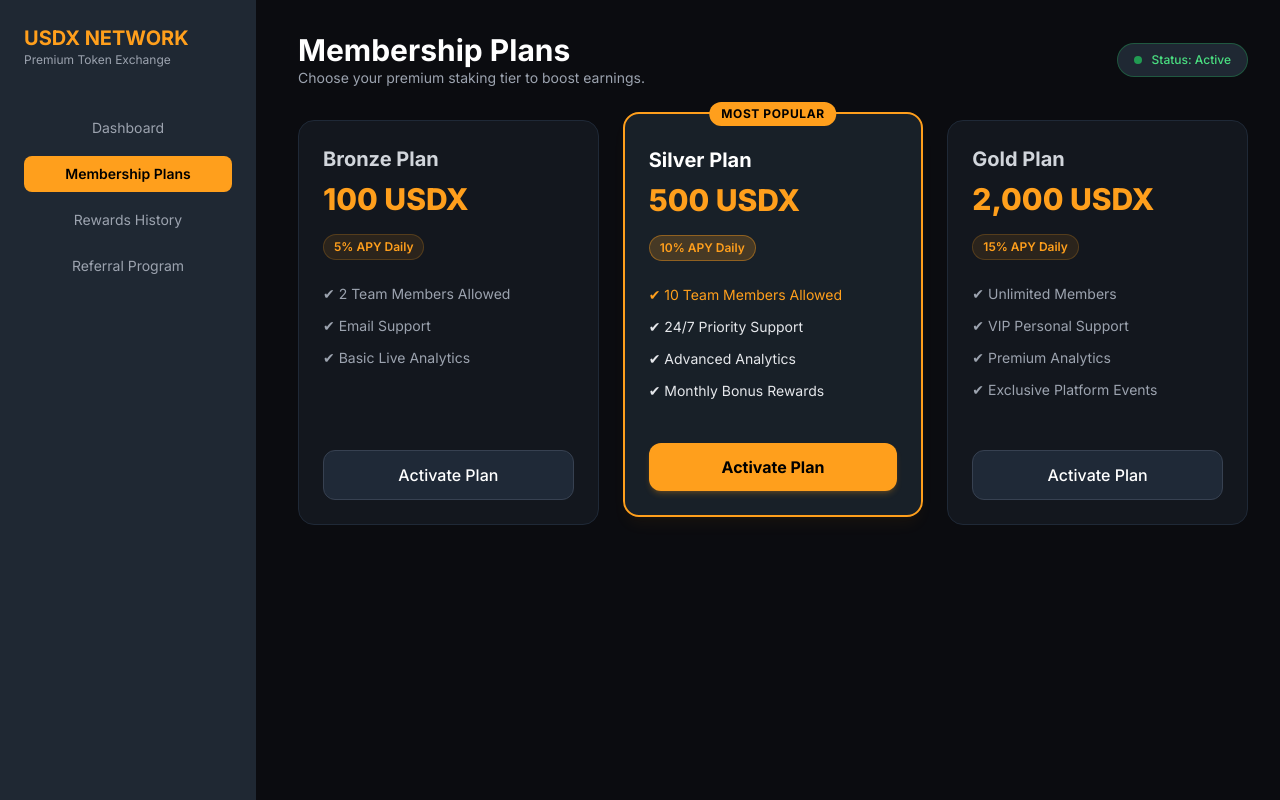
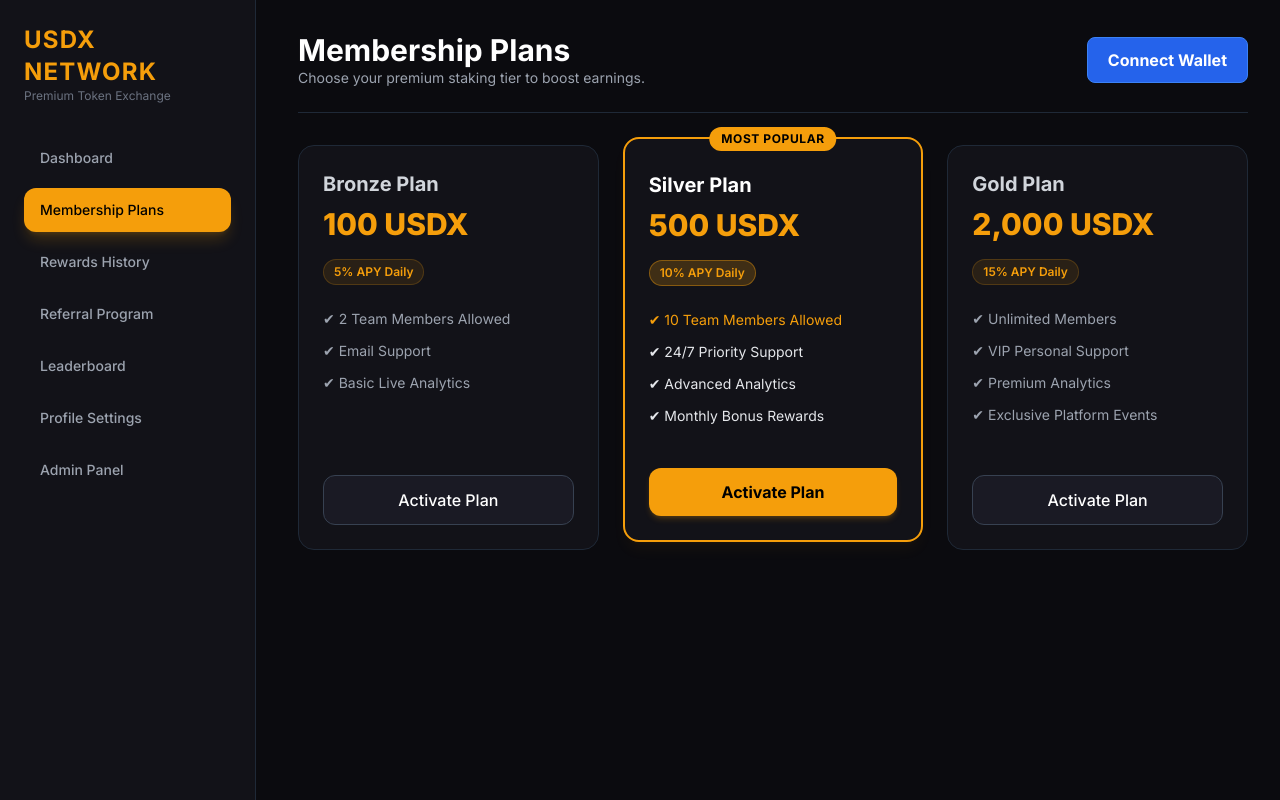
Before and after one commit to usdxofficialdev/-Dead-Token-Exchange-, a Next.js app: page /membership in a window 1280 px wide. Built offline with nearby package versions, Linux system fonts and the light colour scheme.

Commit message:
Update page.tsx

```diff
--- a/app/membership/page.tsx
+++ b/app/membership/page.tsx
@@ -1,61 +1,76 @@
 "use client";
 
 import React from "react";
-import Link from "next/link";
+import { useRouter } from "next/navigation";
+import LoginWallet from "../components/LoginWallet"; // <-- Asli wallet button import kiya
 
 export default function Membership() {
+  const router = useRouter();
+
+  // Dashboard jaisa hi menu items structure
+  const menuItems = [
+    { name: "Dashboard", route: "/dashboard", active: false },
+    { name: "Membership Plans", route: "/membership", active: true },
+    { name: "Rewards History", route: "/rewards", active: false },
+    { name: "Referral Program", route: "/referral", active: false },
+    { name: "Leaderboard", route: "/leaderboard", active: false },
+    { name: "Profile Settings", route: "/profile", active: false },
+    { name: "Admin Panel", route: "/admin", active: false },
+  ];
+
   return (
-    <div className="min-h-screen bg-[#0B0C10] text-white flex flex-col md:flex-row">
+    <div className="flex min-h-screen bg-[#0B0B0F] text-white">
 
-      {/* 1. SIDEBAR & BOTTOM NAV (SAME AS DASHBOARD) */}
-      <aside className="w-full md:w-64 bg-[#1F2833] p-4 md:p-6 flex flex-row md:flex-col justify-between md:justify-start gap-4 order-2 md:order-1 fixed bottom-0 md:relative z-50 md:z-0 border-t md:border-t-0 border-gray-800">
-        <div className="hidden md:block mb-8">
-          <h2 className="text-xl font-bold text-[#FF9F1C]">USDX NETWORK</h2>
-          <p className="text-xs text-gray-400">Premium Token Exchange</p>
+      {/* 1. SIDEBAR COMPONENT (MATCHING DASHBOARD PERFECTLY) */}
+      <aside className="w-64 border-r border-gray-800 bg-[#121218] p-6 hidden md:block">
+        <div className="mb-8">
+          <h1 className="text-2xl font-bold text-amber-500 tracking-wider">USDX NETWORK</h1>
+          <p className="text-xs text-gray-500">Premium Token Exchange</p>
         </div>
-
-        <nav className="flex flex-row md:flex-col gap-2 w-full justify-around md:justify-start overflow-x-auto md:overflow-visible pb-1 md:pb-0">
-          <Link href="/dashboard" className="text-gray-400 hover:text-white hover:bg-gray-800/50 px-4 py-2 rounded-lg text-sm min-w-max text-center transition-all">
-            Dashboard
-          </Link>
-          <Link href="/membership" className="bg-[#FF9F1C] text-black px-4 py-2 rounded-lg font-semibold text-sm min-w-max text-center transition-all">
-            Membership Plans
-          </Link>
-          <Link href="/rewards" className="text-gray-400 hover:text-white hover:bg-gray-800/50 px-4 py-2 rounded-lg text-sm min-w-max text-center transition-all">
-            Rewards History
-          </Link>
-          <Link href="/referral" className="text-gray-400 hover:text-white hover:bg-gray-800/50 px-4 py-2 rounded-lg text-sm min-w-max text-center transition-all">
-            Referral Program
-          </Link>
+        <nav className="space-y-2">
+          {menuItems.map((item, index) => (
+            <button
+              key={index}
+              onClick={() => router.push(item.route)}
+              className={`w-full text-left px-4 p-3 rounded-xl text-sm font-medium transition-all ${
+                item.active
+                  ? "bg-amber-500 text-black shadow-lg shadow-amber-500/20"
+                  : "text-gray-400 hover:bg-[#1A1A24] hover:text-white"
+              }`}
+            >
+              {item.name}
+            </button>
+          ))}
         </nav>
       </aside>
 
       {/* MAIN CONTENT AREA */}
-      <main className="flex-1 p-4 md:p-8 order-1 md:order-2 pb-24 md:pb-8">
+      <main className="flex-1 p-8">
 
-        {/* HEADER */}
-        <div className="flex flex-col sm:flex-row justify-between items-start sm:items-center gap-4 mb-8">
+        {/* HEADER - Isme se nakli state hata kar asli wallet button fit kiya hai */}
+        <header className="flex flex-wrap items-center justify-between border-b border-gray-800 pb-6 mb-8 gap-4">
           <div>
-            <h1 className="text-2xl md:text-3xl font-bold">Membership Plans</h1>
+            <h2 className="text-3xl font-bold">Membership Plans</h2>
             <p className="text-sm text-gray-400">Choose your premium staking tier to boost earnings.</p>
           </div>
-          <div className="flex items-center gap-2 bg-[#1F2833] px-4 py-2 rounded-full border border-green-500/30">
-            <span className="w-2 h-2 bg-green-500 rounded-full animate-pulse"></span>
-            <span className="text-xs text-green-400 font-medium">Status: Active</span>
+
+          {/* Right side mein asli working wallet connect button */}
+          <div>
+            <LoginWallet />
           </div>
-        </div>
+        </header>
 
-        {/* 2. MEMBERSHIP CARDS GRID (Mobile par 1, Desktop par 3) */}
+        {/* 2. MEMBERSHIP CARDS GRID */}
         <div className="grid grid-cols-1 md:grid-cols-3 gap-6 items-stretch">
 
           {/* Bronze Plan */}
-          <div className="bg-[#1F2833]/40 p-6 rounded-2xl border border-gray-800 flex flex-col justify-between hover:border-gray-700 transition-all">
+          <div className="bg-[#121218] p-6 rounded-2xl border border-gray-800 flex flex-col justify-between hover:border-gray-700 transition-all">
             <div>
               <h3 className="text-xl font-bold mb-2 text-gray-300">Bronze Plan</h3>
               <div className="mb-4">
-                <span className="text-3xl font-extrabold text-[#FF9F1C]">100 USDX</span>
+                <span className="text-3xl font-extrabold text-amber-500">100 USDX</span>
               </div>
-              <span className="inline-block bg-[#FF9F1C]/10 text-[#FF9F1C] text-xs font-semibold px-2.5 py-1 rounded-full mb-6 border border-[#FF9F1C]/20">
+              <span className="inline-block bg-amber-500/10 text-amber-500 text-xs font-semibold px-2.5 py-1 rounded-full mb-6 border border-amber-500/20">
                 5% APY Daily
               </span>
               <ul className="space-y-3 text-sm text-gray-400 mb-8">
@@ -64,44 +79,44 @@ export default function Membership() {
                 <li className="flex items-center gap-2">✔ Basic Live Analytics</li>
               </ul>
             </div>
-            <button className="w-full bg-gray-800 hover:bg-gray-700 text-white font-medium py-3 rounded-xl transition-all border border-gray-700">
+            <button className="w-full bg-[#1A1A24] hover:bg-gray-800 text-white font-medium py-3 rounded-xl transition-all border border-gray-700">
               Activate Plan
             </button>
           </div>
 
           {/* Silver Plan (Most Popular) */}
-          <div className="bg-[#1F2833]/70 p-6 rounded-2xl border-2 border-[#FF9F1C] flex flex-col justify-between relative shadow-lg shadow-[#FF9F1C]/5 transform md:-translate-y-2">
-            <span className="absolute -top-3 left-1/2 -translate-x-1/2 bg-[#FF9F1C] text-black text-xs font-bold px-3 py-1 rounded-full uppercase tracking-wider">
+          <div className="bg-[#121218] p-6 rounded-2xl border-2 border-amber-500 flex flex-col justify-between relative shadow-lg shadow-amber-500/5 transform md:-translate-y-2">
+            <span className="absolute -top-3 left-1/2 -translate-x-1/2 bg-amber-500 text-black text-xs font-bold px-3 py-1 rounded-full uppercase tracking-wider">
               MOST POPULAR
             </span>
             <div className="mt-2">
               <h3 className="text-xl font-bold mb-2 text-white">Silver Plan</h3>
               <div className="mb-4">
-                <span className="text-3xl font-extrabold text-[#FF9F1C]">500 USDX</span>
+                <span className="text-3xl font-extrabold text-amber-500">500 USDX</span>
               </div>
-              <span className="inline-block bg-[#FF9F1C]/20 text-[#FF9F1C] text-xs font-semibold px-2.5 py-1 rounded-full mb-6 border border-[#FF9F1C]/40">
+              <span className="inline-block bg-amber-500/20 text-amber-500 text-xs font-semibold px-2.5 py-1 rounded-full mb-6 border border-amber-500/40">
                 10% APY Daily
               </span>
               <ul className="space-y-3 text-sm text-gray-200 mb-8">
-                <li className="flex items-center gap-2 text-[#FF9F1C]">✔ 10 Team Members Allowed</li>
+                <li className="flex items-center gap-2 text-amber-500">✔ 10 Team Members Allowed</li>
                 <li className="flex items-center gap-2">✔ 24/7 Priority Support</li>
                 <li className="flex items-center gap-2">✔ Advanced Analytics</li>
                 <li className="flex items-center gap-2">✔ Monthly Bonus Rewards</li>
               </ul>
             </div>
-            <button className="w-full bg-[#FF9F1C] hover:bg-[#e08b14] text-black font-bold py-3 rounded-xl transition-all shadow-md shadow-[#FF9F1C]/20">
+            <button className="w-full bg-amber-500 hover:bg-amber-600 text-black font-bold py-3 rounded-xl transition-all shadow-md shadow-amber-500/20">
               Activate Plan
             </button>
           </div>
 
           {/* Gold Plan */}
-          <div className="bg-[#1F2833]/40 p-6 rounded-2xl border border-gray-800 flex flex-col justify-between hover:border-gray-700 transition-all">
+          <div className="bg-[#121218] p-6 rounded-2xl border border-gray-800 flex flex-col justify-between hover:border-gray-700 transition-all">
             <div>
               <h3 className="text-xl font-bold mb-2 text-gray-300">Gold Plan</h3>
               <div className="mb-4">
-                <span className="text-3xl font-extrabold text-[#FF9F1C]">2,000 USDX</span>
+                <span className="text-3xl font-extrabold text-amber-500">2,000 USDX</span>
               </div>
-              <span className="inline-block bg-[#FF9F1C]/10 text-[#FF9F1C] text-xs font-semibold px-2.5 py-1 rounded-full mb-6 border border-[#FF9F1C]/20">
+              <span className="inline-block bg-amber-500/10 text-amber-500 text-xs font-semibold px-2.5 py-1 rounded-full mb-6 border border-amber-500/20">
                 15% APY Daily
               </span>
               <ul className="space-y-3 text-sm text-gray-400 mb-8">
@@ -111,7 +126,7 @@ export default function Membership() {
                 <li className="flex items-center gap-2">✔ Exclusive Platform Events</li>
               </ul>
             </div>
-            <button className="w-full bg-gray-800 hover:bg-gray-700 text-white font-medium py-3 rounded-xl transition-all border border-gray-700">
+            <button className="w-full bg-[#1A1A24] hover:bg-gray-800 text-white font-medium py-3 rounded-xl transition-all border border-gray-700">
               Activate Plan
             </button>
           </div>
```
